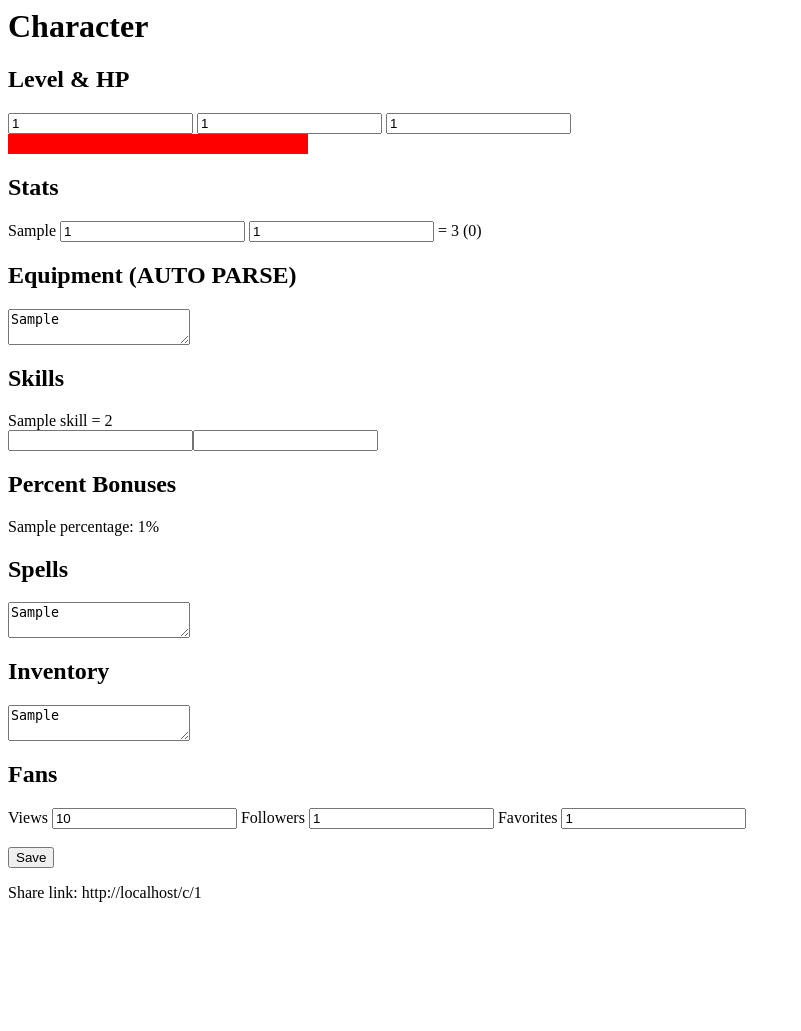
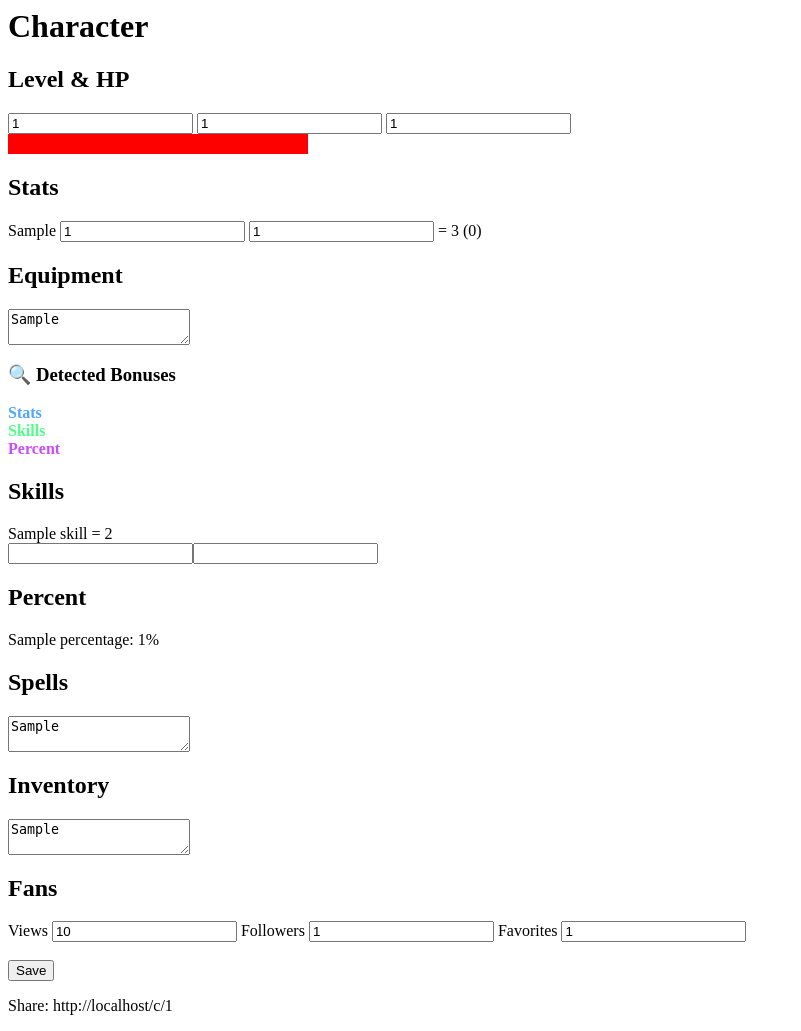
Before and after one commit to chancem5882-web/Dungeon-crawl, a Flask app: page /c/1 in a window 1280 px wide. Shown: the whole page, without its empty margins (0-801 px from the left). Before the commit the page ends 902 px from the top, so only its background shows below. Run offline with Flask 3, Linux system fonts and the light colour scheme; tables that the repository leaves empty hold one stand-in row (values such as "Sample post").

Commit message:
Update character.html

```diff
--- a/templates/character.html
+++ b/templates/character.html
@@ -21,8 +21,11 @@
 </div>
 {% endfor %}
 
-<h2>Equipment (AUTO PARSE)</h2>
-<textarea name="equipment">{{meta[7]}}</textarea>
+<h2>Equipment</h2>
+<textarea name="equipment" id="equip">{{meta[7]}}</textarea>
+
+<h3>🔍 Detected Bonuses</h3>
+<div id="preview"></div>
 
 <h2>Skills</h2>
 {% for n,b,e in skills %}
@@ -30,7 +33,7 @@
 {% endfor %}
 <input name="skill_name"><input name="skill_val">
 
-<h2>Percent Bonuses</h2>
+<h2>Percent</h2>
 {% for n,v in percs %}
 <div>{{n}}: {{v}}%</div>
 {% endfor %}
@@ -48,7 +51,8 @@ Favorites <input name="favorites" value="{{meta[6]}}">
 
 <br><br>
 <button>Save</button>
-
 </form>
 
-<p>Share link: {{request.url}}</p>
+<p>Share: {{request.url}}</p>
+
+<script src="/static/parser.js"></script>
```
